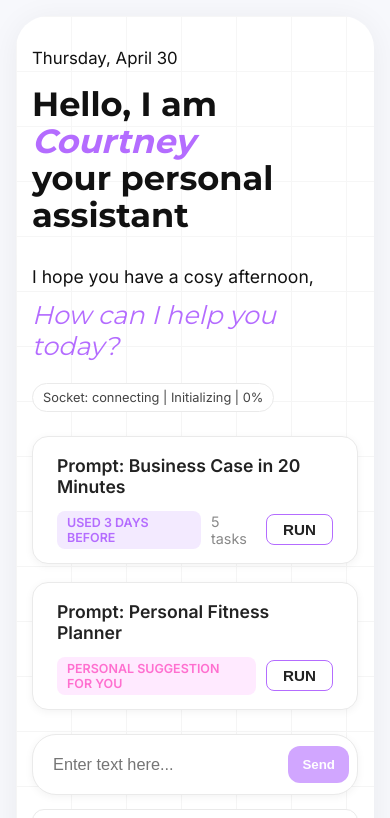
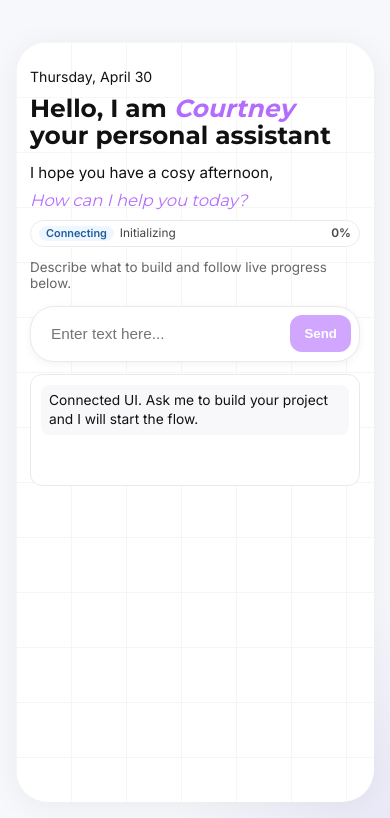
Before and after one commit to ravi1soni-hue/ai-coding-agent, a React (Vite) app in the folder frontend/: page / in a window 390 px wide. Shown: the top 818 px of the page. Built offline with nearby package versions, Linux system fonts and the light colour scheme; no server answers.

Commit message:
refactor(ui): simplify mobile hero and remove suggestion cards

```diff
--- a/frontend/src/App.jsx
+++ b/frontend/src/App.jsx
@@ -135,39 +135,14 @@ export default function App() {
           <div className="assistantQuestion">How can I help you today?</div>
 
           <div className="socketStatus">
-            Socket: {connection} | {statusText} | {Math.round(progress * 100)}%
+            <span className={`socketChip socket-${connection}`}>{connection}</span>
+            <span className="socketText" title={statusText}>
+              {statusText}
+            </span>
+            <span className="socketPct">{Math.round(progress * 100)}%</span>
           </div>
 
-          <div className="promptCards">
-            <div className="promptCard">
-              <div className="promptTitle">Prompt: Business Case in 20 Minutes</div>
-              <div className="promptMetaRow">
-                <span className="promptBadge">USED 3 DAYS BEFORE</span>
-                <span className="promptTasks">5 tasks</span>
-                <button
-                  className="promptRun"
-                  type="button"
-                  onClick={() => sendText('Build business case app in 20 minutes')}
-                >
-                  RUN
-                </button>
-              </div>
-            </div>
-
-            <div className="promptCard">
-              <div className="promptTitle">Prompt: Personal Fitness Planner</div>
-              <div className="promptMetaRow">
-                <span className="promptBadge alt">PERSONAL SUGGESTION FOR YOU</span>
-                <button
-                  className="promptRun"
-                  type="button"
-                  onClick={() => sendText('Create a personal fitness planner website')}
-                >
-                  RUN
-                </button>
-              </div>
-            </div>
-          </div>
+          <div className="buildHint">Describe what to build and follow live progress below.</div>
 
           <form className="assistantInputRow" onSubmit={onSubmit}>
             <input
--- a/frontend/src/styles.css
+++ b/frontend/src/styles.css
@@ -68,19 +68,19 @@ body {
 
 .assistantLeft {
   flex: 1 1 0;
-  padding: 56px 48px 32px;
+  padding: 48px 44px 28px;
   display: flex;
   flex-direction: column;
   z-index: 2;
 }
 
 .assistantDate {
-  font-size: 1.05rem;
-  margin-bottom: 18px;
+  font-size: 0.98rem;
+  margin-bottom: 14px;
 }
 
 .assistantTitle {
-  font-size: 2.8rem;
+  font-size: 2.1rem;
   font-weight: 800;
   color: var(--text);
   margin: 0;
@@ -95,103 +95,78 @@ body {
 }
 
 .assistantDesc {
-  font-size: 1.1rem;
-  margin: 32px 0 0;
+  font-size: 0.98rem;
+  margin: 18px 0 0;
 }
 
 .assistantQuestion {
-  font-size: 2rem;
+  font-size: 1.45rem;
   color: var(--accent);
   font-style: italic;
-  margin: 12px 0 22px;
+  margin: 8px 0 12px;
   font-family: 'Montserrat', Arial, sans-serif;
 }
 
+.buildHint {
+  margin-top: 2px;
+  margin-bottom: 6px;
+  font-size: 0.92rem;
+  color: var(--muted);
+}
+
 .socketStatus {
-  margin-bottom: 14px;
-  width: fit-content;
+  margin-bottom: 10px;
+  width: min(500px, 100%);
   border: 1px solid var(--border);
   border-radius: 999px;
   background: #ffffff;
-  font-size: 0.8rem;
+  font-size: 0.79rem;
   padding: 6px 10px;
   color: #444;
-}
-
-.promptCards {
-  margin: 10px 0 0;
-  display: flex;
-  flex-direction: column;
-  gap: 18px;
-  width: 100%;
-  max-width: 500px;
-}
-
-.promptCard {
-  background: #ffffff;
-  border: 1.5px solid var(--border);
-  border-radius: 16px;
-  padding: 18px 24px 14px;
-  box-shadow: 0 2px 8px rgba(0, 0, 0, 0.05);
-  display: flex;
-  flex-direction: column;
-  gap: 8px;
-}
-
-.promptTitle {
-  font-size: 1.1rem;
-  font-weight: 600;
-  color: #222;
   display: flex;
   align-items: center;
   gap: 8px;
 }
 
-.promptMetaRow {
-  display: flex;
-  align-items: center;
-  gap: 10px;
-  margin-top: 6px;
+.socketChip {
+  border-radius: 999px;
+  padding: 3px 8px;
+  font-size: 0.74rem;
+  font-weight: 600;
+  text-transform: capitalize;
+  line-height: 1;
+  background: #f3f4f8;
 }
 
-.promptBadge {
-  background: #f3eaff;
-  color: var(--accent);
-  font-size: 0.78rem;
-  font-weight: 600;
-  border-radius: 8px;
-  padding: 4px 10px;
+.socket-connected {
+  background: #e9f8ee;
+  color: #1f7a3d;
 }
 
-.promptBadge.alt {
-  background: #ffeaff;
-  color: #ff6fcf;
+.socket-disconnected {
+  background: #ffecec;
+  color: #9d2f2f;
 }
 
-.promptTasks {
-  color: #888;
-  font-size: 0.9rem;
+.socket-connecting {
+  background: #eef6ff;
+  color: #1f5f9d;
 }
 
-.promptRun {
-  margin-left: auto;
-  background: #fff;
-  color: #222;
-  border: 1.5px solid var(--accent);
-  border-radius: 8px;
-  padding: 6px 16px;
-  font-size: 0.95rem;
-  font-weight: 600;
-  cursor: pointer;
+.socketText {
+  min-width: 0;
+  flex: 1;
+  white-space: nowrap;
+  overflow: hidden;
+  text-overflow: ellipsis;
 }
 
-.promptRun:hover {
-  background: var(--accent);
-  color: #fff;
+.socketPct {
+  font-weight: 600;
 }
 
 .assistantInputRow {
-  margin-top: 24px;
+  margin-top: 10px;
   display: flex;
   align-items: center;
   width: 100%;
@@ -229,13 +204,13 @@ body {
 }
 
 .activityBox {
-  margin-top: 14px;
+  margin-top: 12px;
   max-width: 500px;
   border-radius: 12px;
   background: #fff;
   border: 1px solid var(--border);
   min-height: 112px;
-  max-height: 160px;
+  max-height: 240px;
   overflow: auto;
   padding: 10px;
 }
@@ -370,7 +345,15 @@ body {
   }
 
   .assistantLeft {
-    padding: 32px 16px 16px;
+    padding: 26px 14px 14px;
+  }
+
+  .assistantTitle {
+    font-size: 1.75rem;
+  }
+
+  .assistantQuestion {
+    font-size: 1.2rem;
   }
 
   .assistantRight {
@@ -389,14 +372,55 @@ body {
     height: 220px;
     margin: 0;
   }
+
+  .activityBox {
+    max-height: 300px;
+  }
 }
 
 @media (max-width: 600px) {
+  .assistantDate {
+    font-size: 0.88rem;
+    margin-bottom: 10px;
+  }
+
   .assistantTitle {
-    font-size: 2.1rem;
+    font-size: 1.55rem;
+    line-height: 1.08;
   }
 
   .assistantQuestion {
-    font-size: 1.6rem;
+    font-size: 1.03rem;
+    margin-bottom: 10px;
+  }
+
+  .assistantDesc {
+    margin-top: 14px;
+    font-size: 0.95rem;
+  }
+
+  .socketStatus {
+    font-size: 0.74rem;
+    gap: 6px;
+    padding: 5px 8px;
+  }
+
+  .socketChip {
+    padding: 2px 7px;
+    font-size: 0.68rem;
+  }
+
+  .buildHint {
+    margin-bottom: 5px;
+    font-size: 0.84rem;
+  }
+
+  .assistantRight {
+    display: none;
+  }
+
+  .assistantInput {
+    font-size: 0.96rem;
+    padding: 14px 0;
   }
 }
```
